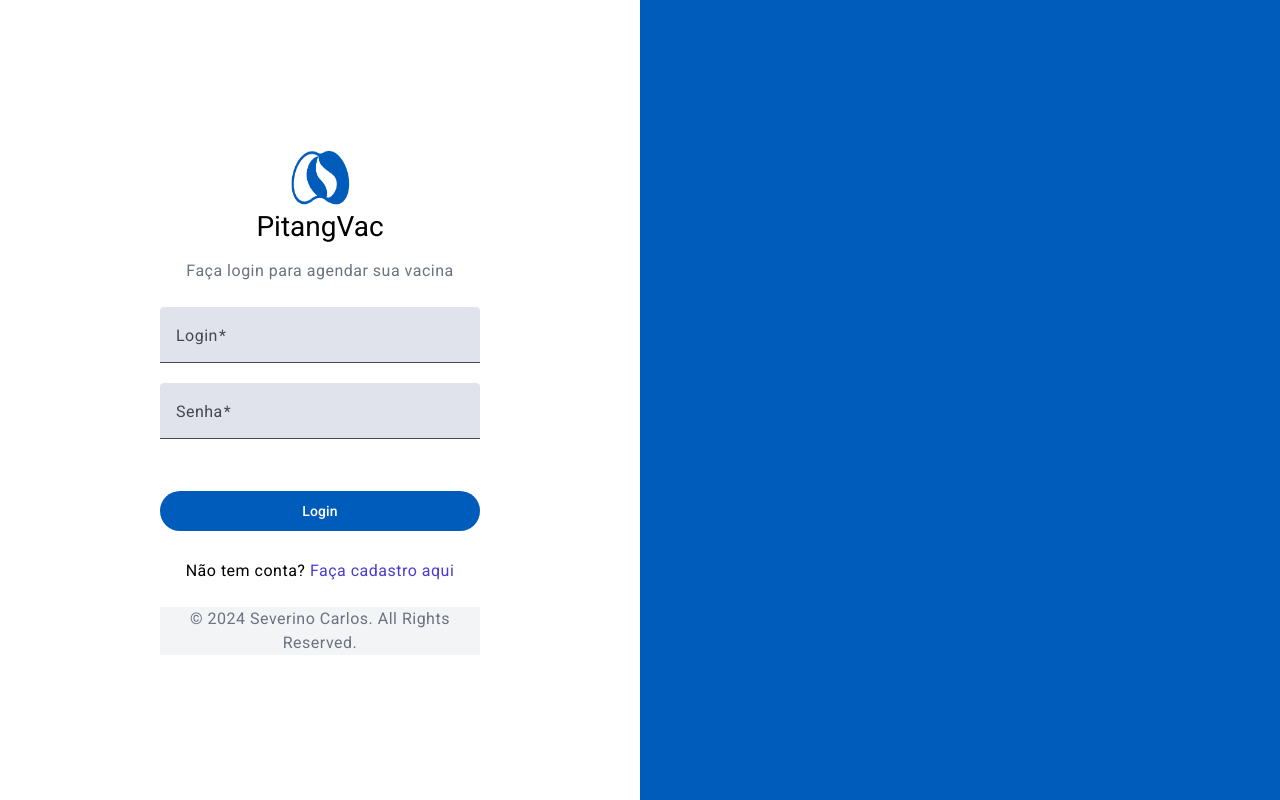
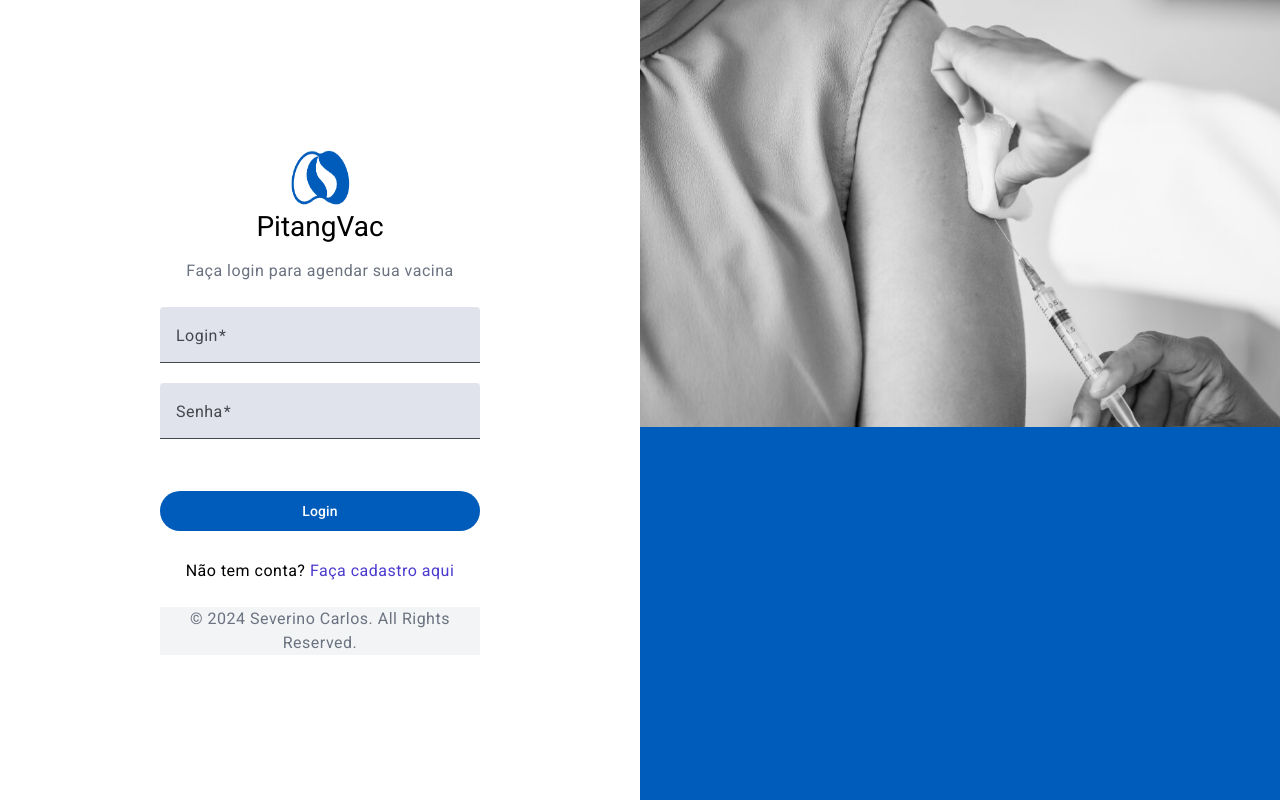
Before and after one commit to severinocarlos/PitangVac-FE, an Angular app: page /login in a window 1280 px wide. Built offline with nearby package versions, Linux system fonts and the light colour scheme.

Commit message:
feat: adding background image

```diff
--- a/src/app/components/base-background/base-background.component.html
+++ b/src/app/components/base-background/base-background.component.html
@@ -5,5 +5,6 @@
         </div>
     </div>
     <div class="bg-[#005cbb]">
+        <img src="assets/bg-img.png" alt="image">
     </div>
 </div>
```
Also changed, not shown: src/assets/bg-img.png (added).
